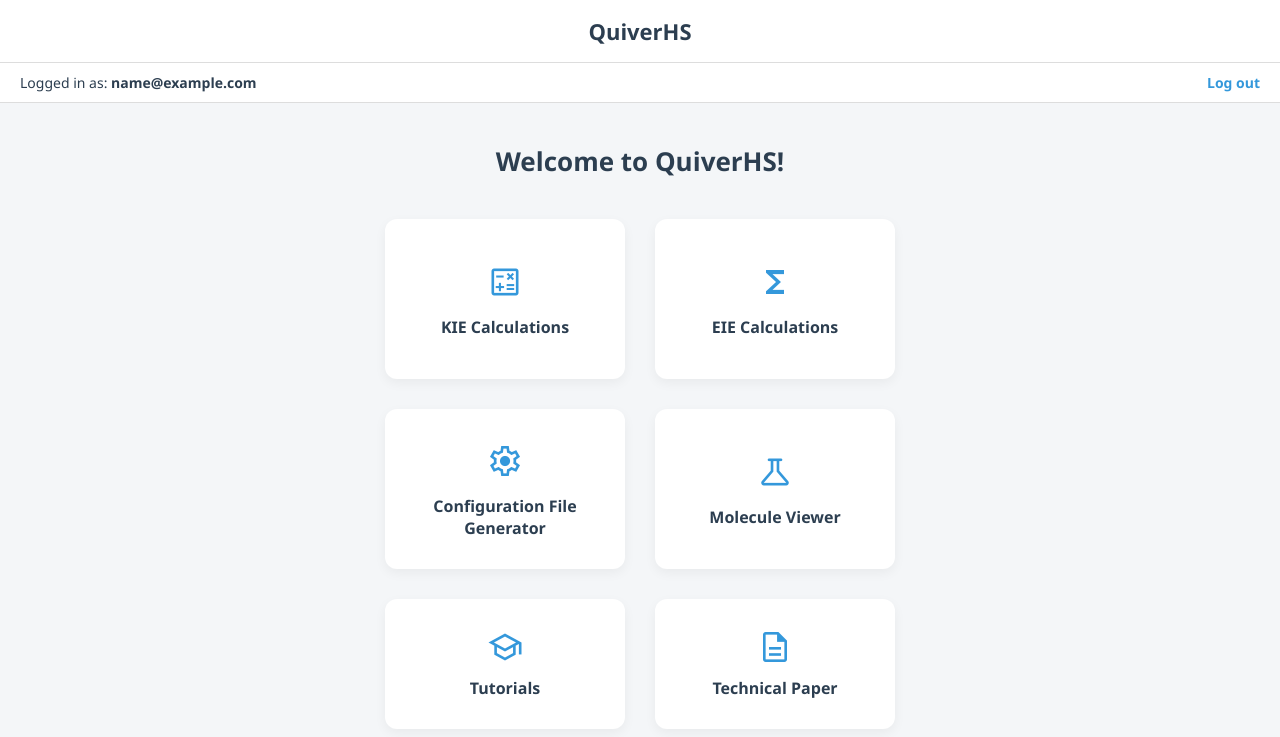
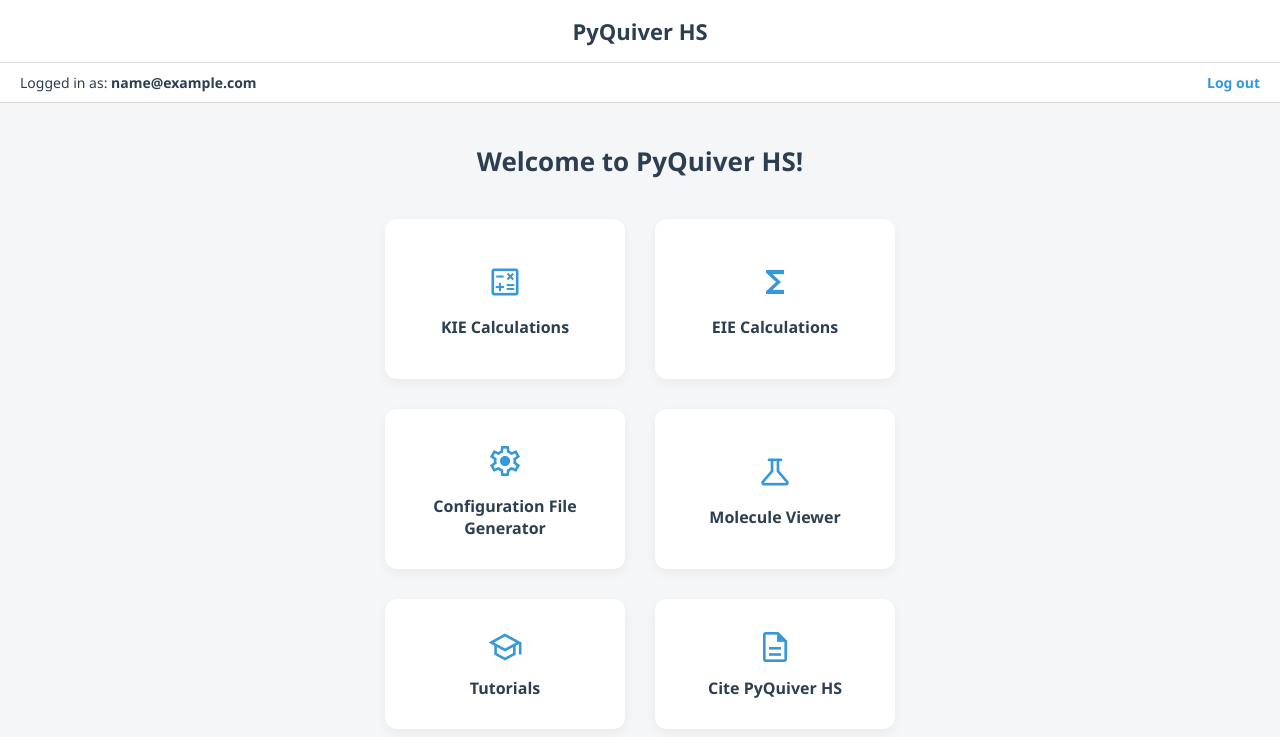
Before and after one commit to ggrazioli/PyQuiverHS, a Flask app: page /app in a window 1280 px wide. Shown: the top 737 px of the page. Run offline with Flask 3, Linux system fonts and the light colour scheme; the visitor is signed in with stand-in values (Sample User, id 1).

Commit message:
changed QuiverHS to PyQuiver HS and technical paper to Cite PyQuiver HS

```diff
--- a/templates/mainMenu.html
+++ b/templates/mainMenu.html
@@ -3,7 +3,7 @@
 <head>
   <meta charset="UTF-8" />
   <meta name="viewport" content="width=device-width, initial-scale=1.0"/>
-  <title>QuiverHS</title>
+  <title>PyQuiver HS</title>
   <link href="https://fonts.googleapis.com/css2?family=Material+Symbols+Outlined" rel="stylesheet" />
   <style>
     :root {
@@ -139,7 +139,7 @@
 </head>
 <body>
 
-  <div class="title-bar">QuiverHS</div>
+  <div class="title-bar">PyQuiver HS</div>
 
   <div class="user-bar">
     <div>
@@ -152,7 +152,7 @@
 </div>
 
   <div class="container">
-    <h2>Welcome to QuiverHS!</h2>
+    <h2>Welcome to PyQuiver HS!</h2>
 
     <div class="grid">
       <a href="{{ url_for('kie') }}" class="card">
@@ -182,7 +182,7 @@
 
       <a href="{{ url_for('paper') }}" class="card">
         <span class="icon material-symbols-outlined">description</span>
-        <div class="card-title">Technical Paper</div>
+        <div class="card-title">Cite PyQuiver HS</div>
       </a>
     </div>
   </div>
```
